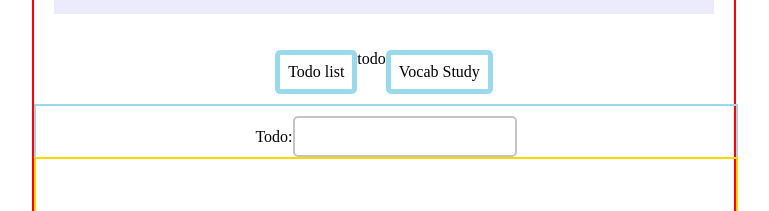
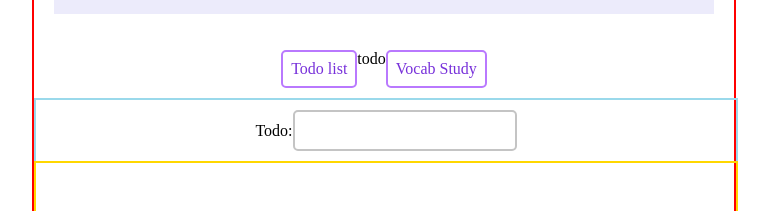
Before and after one commit to ejPark43/react-components, a React (Vite) app: page / in a window 1280 px wide. Shown: the part 140-351 px from the top of the page, without its empty margins (256-1025 px from the left). Built offline with nearby package versions, Linux system fonts and the light colour scheme.

Commit message:
style: 투두, 단어장 탭 버튼 색상 수정 및 투두 입력창 아래 패딩값 추가

```diff
--- a/src/components/Tabs.jsx
+++ b/src/components/Tabs.jsx
@@ -19,11 +19,13 @@ const Container = styled.div`
 const Button = styled.div`
   display: flex;
   padding: 8px;
-  border: 5px solid ${theme.colors.demi_blue};
+  border: 2px solid ${theme.colors.secondary};
+  color: ${theme.colors.primary};
   border-radius: 5px;
   cursor: pointer;
   &:hover {
-    background-color: ${theme.colors.demi_blue};
+    background-color: ${theme.colors.secondary};
+    color: white;
   }
 `;
 export default Tabs;
--- a/src/components/Todo.jsx
+++ b/src/components/Todo.jsx
@@ -248,6 +248,7 @@ const WriteTodo = styled.div`
   display: flex;
   align-items: center;
   /* flex-direction: row; */
+  padding-bottom: 10px;
 `;
 const InputTodo = styled.input`
   border: 2px solid ${theme.colors.demi_gray};
```
